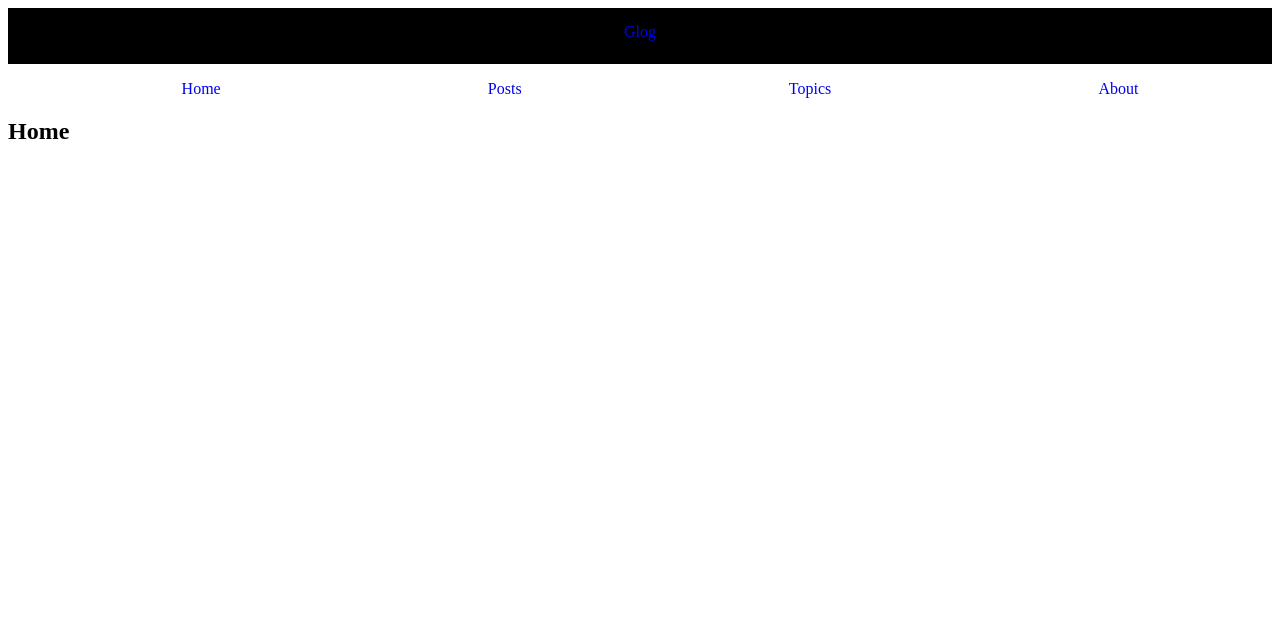
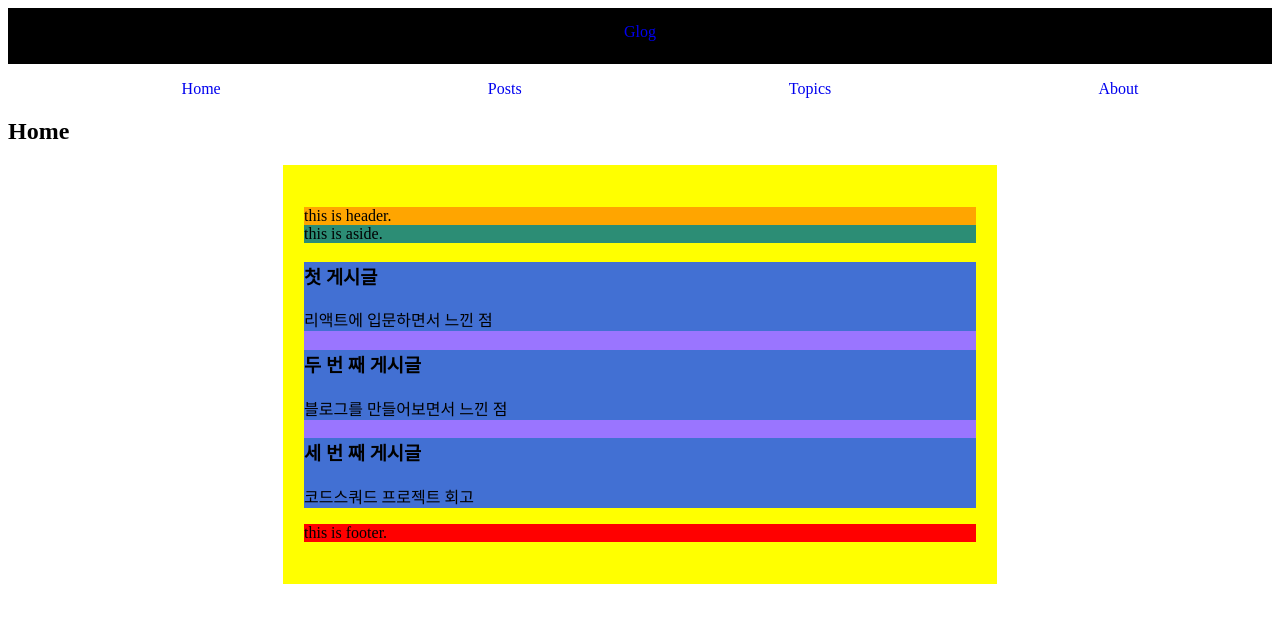
Before and after one commit to junzero741/Glog, a React (Create React App) app: page / in a window 1280 px wide. Shown: the top 622 px of the page. Built offline with nearby package versions, Linux system fonts and the light colour scheme.

Commit message:
[Fix]: glog overall structure fixed * following overreacted blog

```diff
--- a/src/App.js
+++ b/src/App.js
@@ -1,6 +1,8 @@
 import { createGlobalStyle } from 'styled-components';
 import Header from 'components/Header';
 import Nav from 'components/Nav';
+import Slider from 'components/Slider/Slider';
+import Body from 'components/body/Body';
 
 function App() {
   return (
@@ -8,6 +10,8 @@ function App() {
       <GlobalStyle />
       <Header />
       <Nav />
+      <Body />
+      {/* <Slider /> */}
     </>
   );
 }
@@ -15,6 +19,9 @@ function App() {
 export default App;
 
 const GlobalStyle = createGlobalStyle`
+
+
+
   ul {
     list-style: none;
   }
--- /dev/null
+++ b/src/components/Slider/Slide.jsx
@@ -0,0 +1,21 @@
+import React from 'react';
+import styled from 'styled-components';
+
+const Slide = ({ image }) => {
+  return (
+    <SlideStyle>
+      <IMG src={image} />
+    </SlideStyle>
+  );
+};
+
+export default Slide;
+
+const SlideStyle = styled.div`
+  border: 1px solid red;
+`;
+
+const IMG = styled.img`
+  width: 100%;
+  height: 70vh;
+`;
--- /dev/null
+++ b/src/components/Slider/Slider.jsx
@@ -0,0 +1,18 @@
+import React from 'react';
+import styled from 'styled-components';
+import Slide from 'components/Slider/Slide';
+
+const Slider = () => {
+  return <SliderContainer>Slider CMP</SliderContainer>;
+};
+
+export default Slider;
+
+const SliderContainer = styled.div`
+  border: 1px solid red;
+  width: 100%;
+  height: 70vh;
+  display: flex;
+`;
+
+const images = [];
--- /dev/null
+++ b/src/components/body/Articles/Article.jsx
@@ -0,0 +1,20 @@
+import React from 'react';
+import styled from 'styled-components';
+
+const Article = ({title, description, path}) => {
+
+
+
+    return(
+        <ArticleStyle>
+        <h3>{title}</h3>
+        <p>{description}</p>
+        </ArticleStyle>
+    )
+}
+
+export default Article;
+
+const ArticleStyle = styled.div`
+    background-color: #4270d3;
+`
--- /dev/null
+++ b/src/components/body/Articles/Articles.jsx
@@ -0,0 +1,46 @@
+import React, {useState} from 'react';
+import styled from 'styled-components';
+import Article from 'components/body/Articles/Article';
+
+const Articles = () => {
+
+    const [articleDataList, setArticleDataList] = useState(mockData);
+
+    const articleList = articleDataList.map((article) => {
+        return <Article key={article.id} title={article.title} description= {article.description} path={article.path} />
+    })
+
+    return(
+        <ArticlesStyle>
+            {articleList}
+        </ArticlesStyle>
+    )
+}
+
+export default Articles;
+
+const ArticlesStyle = styled.div`
+    background-color: #9a75ff;
+`
+
+
+const mockData = [
+    {
+        id: 0,
+        title: "첫 게시글",
+        description: "리액트에 입문하면서 느낀 점",
+        path: '/'
+    },
+    {
+        id: 1,
+        title: "두 번 째 게시글",
+        description: "블로그를 만들어보면서 느낀 점",
+        path: '/'
+    },
+    {
+        id: 2,
+        title: "세 번 째 게시글",
+        description: "코드스쿼드 프로젝트 회고",
+        path: '/'
+    }
+]
--- /dev/null
+++ b/src/components/body/Aside.jsx
@@ -0,0 +1,16 @@
+import React from 'react';
+import styled from 'styled-components';
+
+const Aside = () => {
+    return (
+        <AsideStyle>
+        <div>this is aside.</div>
+        </AsideStyle>
+    )
+}
+
+export default Aside;
+
+const AsideStyle = styled.div`
+    background-color: #2c8d75;
+`
--- /dev/null
+++ b/src/components/body/Body.jsx
@@ -0,0 +1,27 @@
+import React from 'react';
+import styled from 'styled-components';
+import Header from 'components/body/Header'
+import Aside from 'components/body/Aside'
+import Articles from 'components/body/Articles/Articles'
+import Footer from 'components/body/Footer'
+
+const Body = () => {
+    return (
+        <BodyStyle>
+            <Header />
+            <Aside />
+            <Articles />
+            <Footer />
+        </BodyStyle>
+    )
+}
+
+export default Body;
+
+const BodyStyle = styled.div`
+    background-color: yellow;
+    margin-left: auto;
+    margin-right: auto;
+    max-width: 42rem;
+    padding: 2.625rem 1.3125rem;
+`;
--- /dev/null
+++ b/src/components/body/Footer.jsx
@@ -0,0 +1,16 @@
+import React from 'react';
+import styled from 'styled-components';
+
+const Footer = () => {
+    return (
+        <FooterStyle>
+        <div>this is footer.</div>
+        </FooterStyle>
+    )
+}
+
+export default Footer;
+
+const FooterStyle = styled.div`
+    background-color: red;
+`
--- /dev/null
+++ b/src/components/body/Header.jsx
@@ -0,0 +1,17 @@
+import React from 'react';
+import styled from 'styled-components';
+
+const Header = () => {
+    return (
+        <HeaderStyle>
+        <div>this is header.</div>
+        </HeaderStyle>
+    )
+}
+
+export default Header;
+
+
+const HeaderStyle = styled.div`
+    background-color: orange;
+`
```
